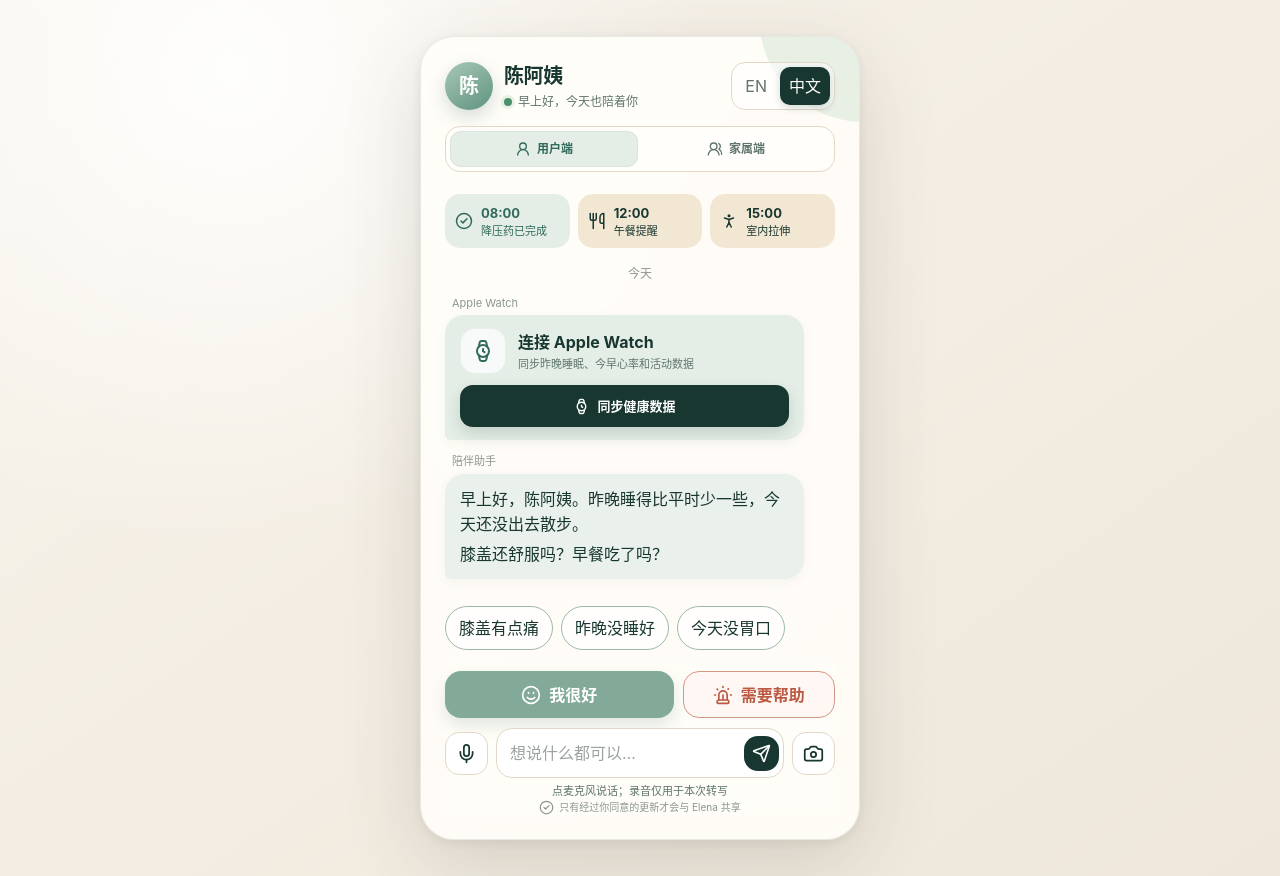
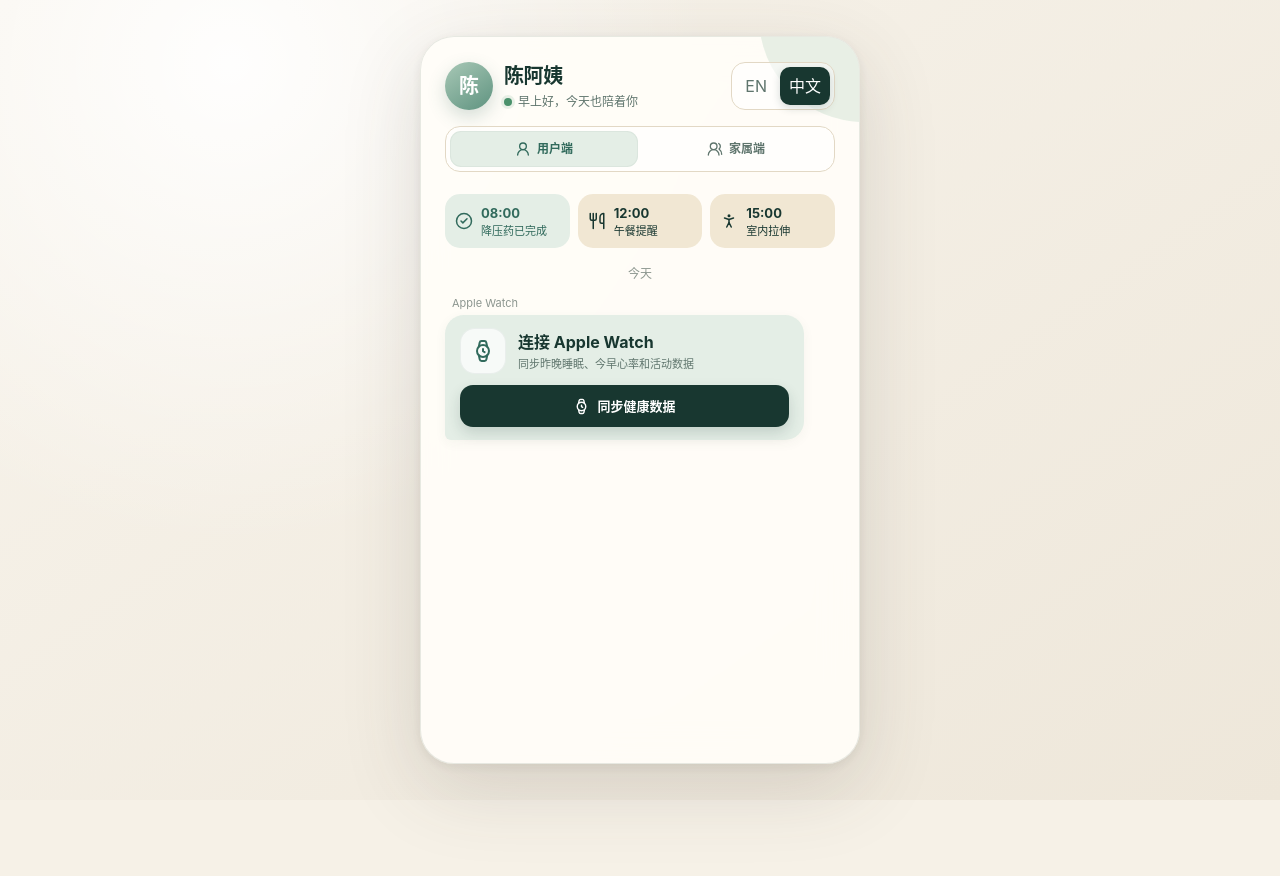
Before and after one commit to leini8891/KinKeep, a Next.js app: page / in a window 1280 px wide. After the commit the page ends 800 px from the top, so only its background shows below. Built offline with nearby package versions, Linux system fonts and the light colour scheme.

Commit message:
Gate companion check-in on watch sync

```diff
--- a/app/parent-health-chat.tsx
+++ b/app/parent-health-chat.tsx
@@ -249,17 +249,13 @@ const copy = {
 
 let nextMessageId = 10;
 
-function initialMessages(language: Language): Message[] {
-  const t = copy[language];
-  return [
-    { id: 1, role: "watch", tone: "status", watchSync: true },
-    { id: 2, role: "assistant", text: t.hello },
-  ];
+function initialMessages(): Message[] {
+  return [{ id: 1, role: "watch", tone: "status", watchSync: true }];
 }
 
 export function ParentHealthChat() {
   const [language, setLanguage] = useState<Language>("zh");
-  const [messages, setMessages] = useState<Message[]>(() => initialMessages("zh"));
+  const [messages, setMessages] = useState<Message[]>(initialMessages);
   const [step, setStep] = useState<Step>("initial");
   const [draft, setDraft] = useState("");
   const [voiceState, setVoiceState] = useState("");
@@ -275,6 +271,7 @@ export function ParentHealthChat() {
   const voiceTimeoutRef = useRef<number | null>(null);
   const escalationTimersRef = useRef<number[]>([]);
   const t = copy[language];
+  const isWatchSynced = messages.some((message) => message.health);
 
   useEffect(() => {
     endRef.current?.scrollIntoView({ behavior: "smooth", block: "nearest" });
@@ -324,7 +321,7 @@ export function ParentHealthChat() {
       watchSyncTimerRef.current = null;
     }
     setLanguage(nextLanguage);
-    setMessages(initialMessages(nextLanguage));
+    setMessages(initialMessages());
     setStep("initial");
     setVoiceState("");
   };
@@ -336,13 +333,16 @@ export function ParentHealthChat() {
       ),
     );
     watchSyncTimerRef.current = window.setTimeout(() => {
-      setMessages((current) =>
-        current.map((message) =>
+      setMessages((current) => {
+        const syncedMessages = current.map((message) =>
           message.id === 1
             ? { ...message, watchSync: false, syncing: false, health: true }
             : message,
-        ),
-      );
+        );
+        return syncedMessages.some((message) => message.id === 2)
+          ? syncedMessages
+          : [...syncedMessages, { id: 2, role: "assistant", text: t.hello }];
+      });
       watchSyncTimerRef.current = null;
     }, 900);
   };
@@ -807,7 +807,7 @@ export function ParentHealthChat() {
         <div ref={endRef} />
       </section>
 
-      {quickActions.length > 0 && (
+      {isWatchSynced && quickActions.length > 0 && (
         <div className="quick-actions" aria-label="Suggested replies">
           {quickActions.map((action) => (
             <button key={action.id} className={action.important ? "important" : ""} onClick={() => handleAction(action.id)}>{action.label}</button>
@@ -815,7 +815,7 @@ export function ParentHealthChat() {
         </div>
       )}
 
-      <footer className="chat-controls">
+      {isWatchSynced && <footer className="chat-controls">
         <div className="safety-actions">
           <button className="well-button" onClick={() => handleAction("well")}><Smile size={20} />{t.well}</button>
           <button className="help-button" onClick={() => handleAction("help")}><Siren size={20} />{t.help}</button>
@@ -838,7 +838,7 @@ export function ParentHealthChat() {
         </div>
         <div className={`voice-state ${isListening || isTranscribing ? "active" : ""}`} role="status">{voiceState || t.voiceHint}</div>
         <div className="privacy-note"><CheckCircle2 size={15} />{t.privacy}</div>
-      </footer>
+      </footer>}
     </section>
   );
 }
```
Also changed, not shown: 1 other file (tests, documents, lock files or other folders).
